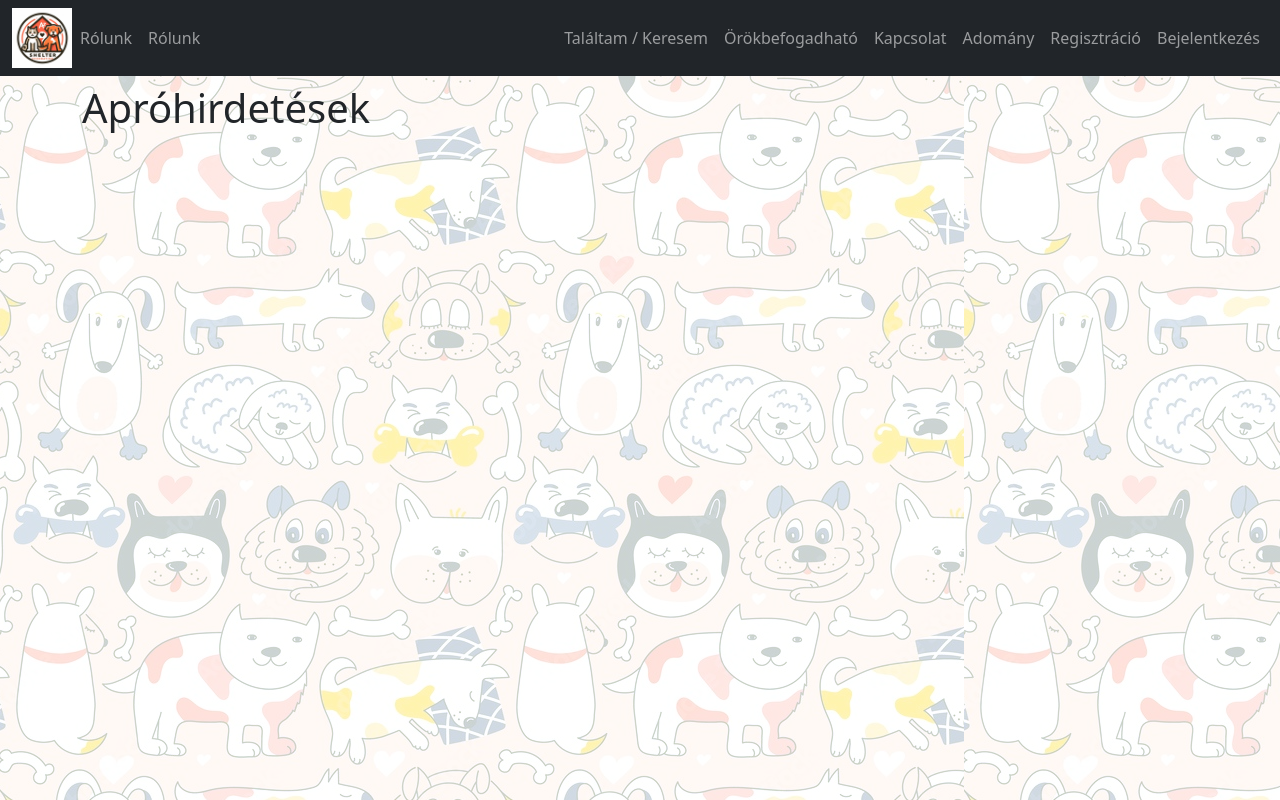
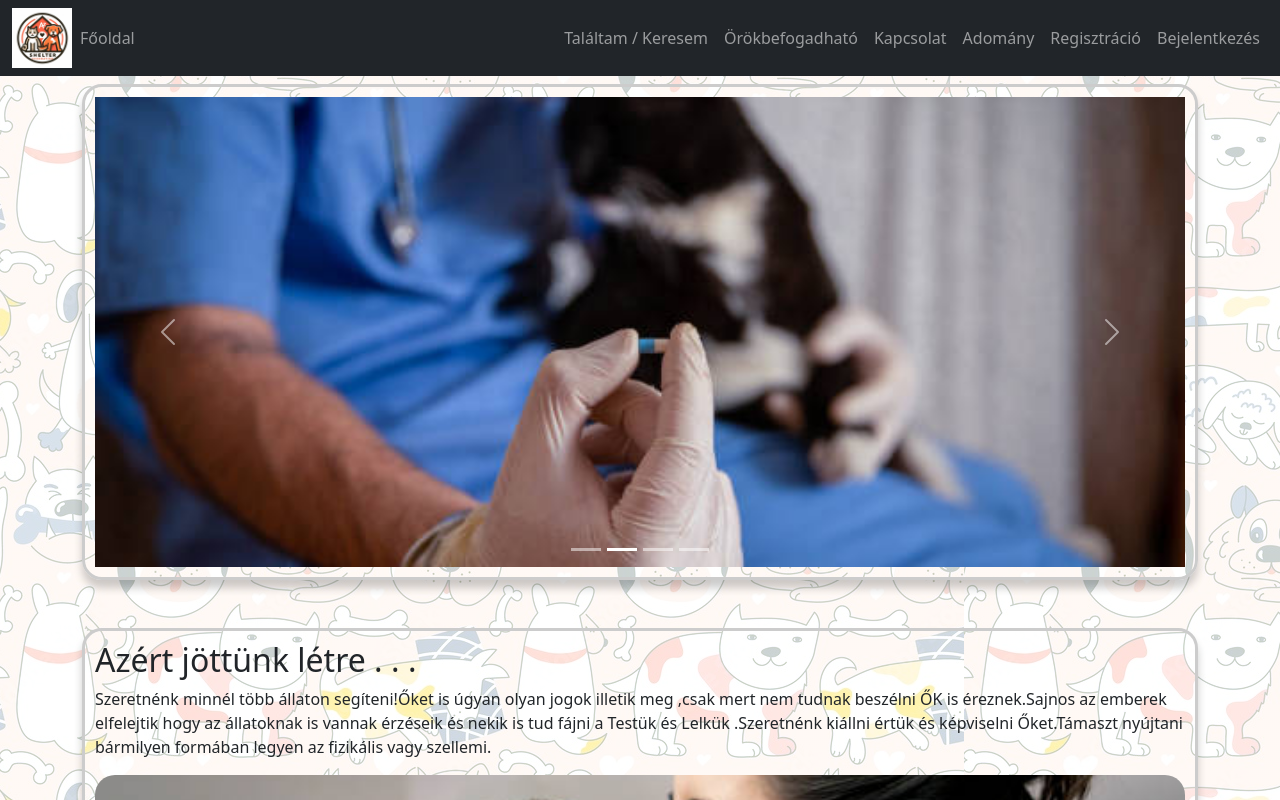
Before and after one commit to HaRiZi2023/AZ_Menhely, a React (Vite) app in the folder Frontend/AZ_menhely_Frontend/: page / in a window 1280 px wide. Shown: the top 800 px of the page. Built offline with nearby package versions, Linux system fonts and the light colour scheme.

Commit message:
Főoldalnak beállítva az AboutPage

```diff
--- a/Frontend/AZ_menhely_Frontend/src/App.jsx
+++ b/Frontend/AZ_menhely_Frontend/src/App.jsx
@@ -26,7 +26,7 @@ function App() {
       children: [
         {
           path: "/",
-          element: <HomePage />,
+          element: <AboutPage />,
         },
         {
           path: "/user-profile",
@@ -39,10 +39,6 @@ function App() {
         {
           path: "/login",
           element: <LoginPage />,
-        },
-        {
-          path: "/about",
-          element: <AboutPage />,
         },
         {
           path: "/AdoptionHomePet",
--- a/Frontend/AZ_menhely_Frontend/src/components/Layout.jsx
+++ b/Frontend/AZ_menhely_Frontend/src/components/Layout.jsx
@@ -10,16 +10,14 @@ function Layout() {
   const navbarRightSide = [];
   const navbarRightSideOthers = [];
 
-  navbarLeftSide.push({to: "/", text: "Rólunk"});
+  navbarLeftSide.push({to: "/", text: "Főoldal"});
   if (authToken) {
     navbarLeftSide.push({to: "/AdoptionHomePet", text: "Találj új családtagot!"});
-    navbarLeftSide.push({to: "/about", text: "Rólunk"});
     navbarRightSide.push({to: "/user-profile", text: "Saját profil"});
     navbarRightSideOthers.push(
       <button className="nav-link" onClick={() => logout()}>Kijelentkezés</button>
     );
   } else {
-    navbarLeftSide.push({to: "/about", text: "Rólunk"});
     navbarRightSide.push({to: "/foundlook", text: "Találtam / Keresem"});
     navbarRightSide.push({to: "/canbeadopt", text: "Örökbefogadható"});
     navbarRightSide.push({to: "/contact", text: "Kapcsolat"})
```
